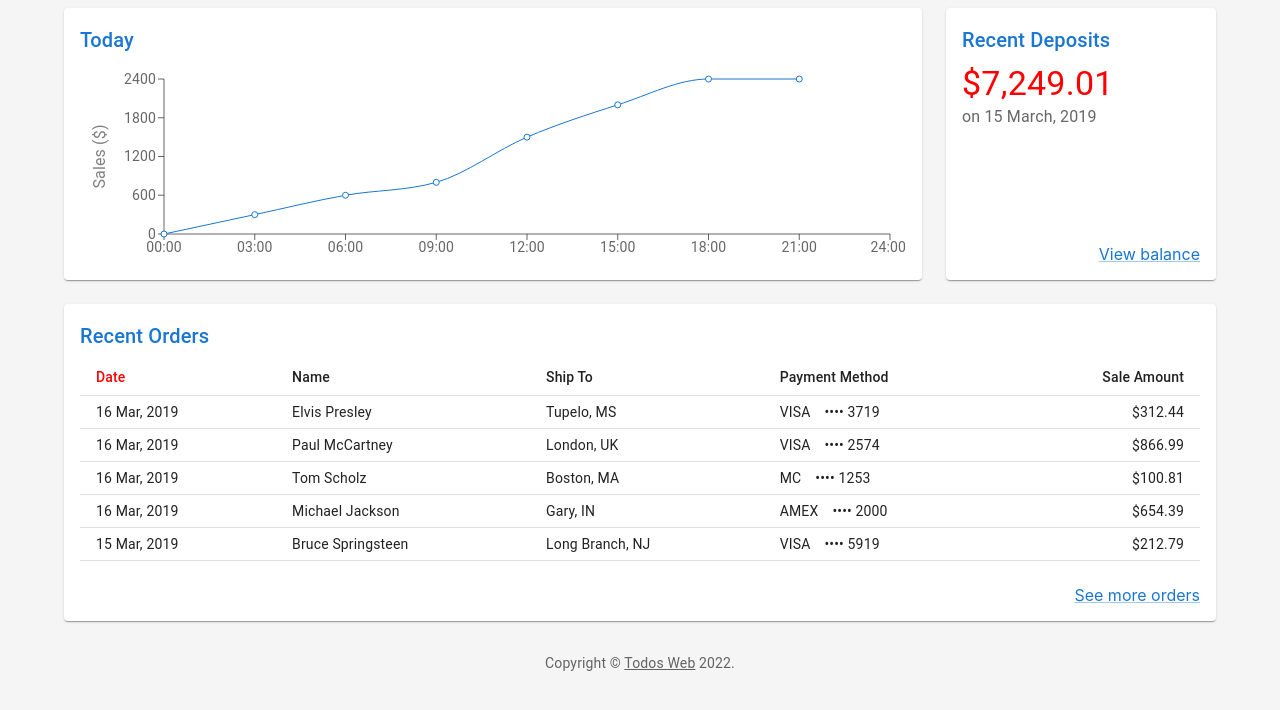
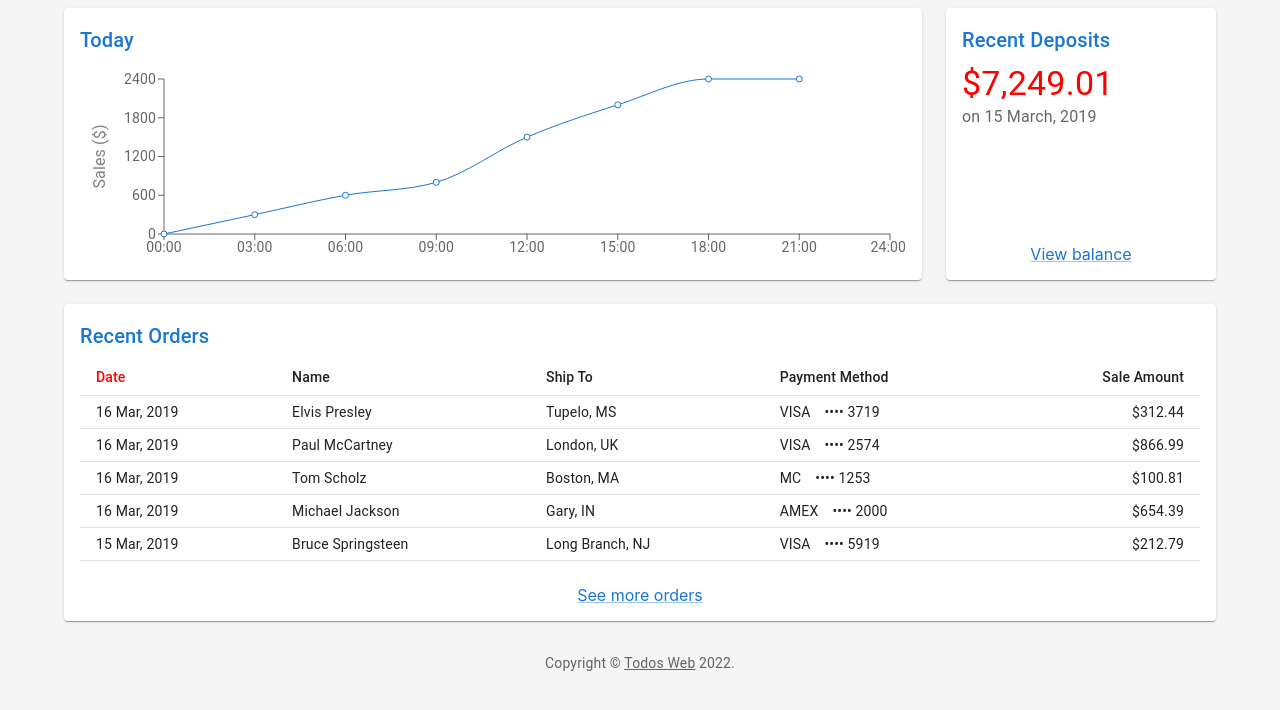
Before and after one commit to devJuanAlbeiro/poc-percy, a React (Create React App) app: page / in a window 1280 px wide. Shown: the top 710 px of the page. Built offline with nearby package versions, Linux system fonts and the light colour scheme.

Commit message:
changes added 1 - 2

```diff
--- a/src/CustomContainer/Deposits.tsx
+++ b/src/CustomContainer/Deposits.tsx
@@ -30,7 +30,7 @@ export default function Deposits() {
         data-testid="view-balance-deposits-link"
         sx={{
           display: "flex",
-          justifyContent: "flex-end",
+          justifyContent: "center",
         }}
       >
         <Link color="primary" href="#" onClick={preventDefault}>
--- a/src/CustomContainer/Orders.tsx
+++ b/src/CustomContainer/Orders.tsx
@@ -95,11 +95,11 @@ export default function Orders() {
         </TableBody>
       </Table>
       <Box
-        data-cy="view-balance-deposits-link"
-        data-testid="view-balance-deposits-link"
+        data-cy="see-more-orders-link"
+        data-testid="see-more-orders-link"
         sx={{
           display: "flex",
-          justifyContent: "flex-end",
+          justifyContent: "center",
         }}
       >
         <Link color="primary" href="#" onClick={preventDefault} sx={{ mt: 3 }}>
```
Also changed, not shown: 2 other files (tests, documents, lock files or other folders).
